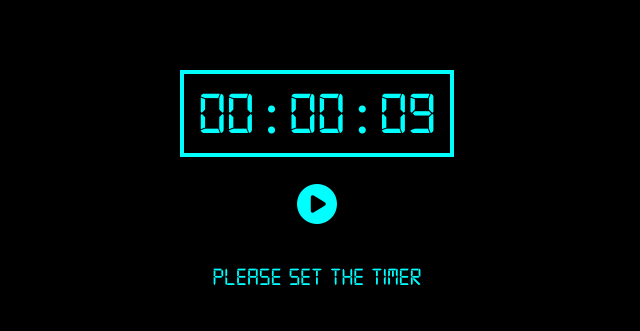
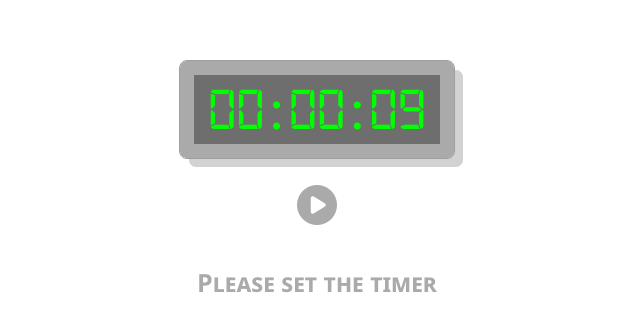
Before and after one commit to divyanshusgit/Timer, a plain HTML site: page index.html in a window 1280 px wide. Shown: the part 183-514 px from the top of the page, without its empty margins (323-963 px from the left). Drawn offline with Linux system fonts and the light colour scheme.

Commit message:
updating stylesheet

```diff
--- a/style.css
+++ b/style.css
@@ -3,85 +3,46 @@
     src: url(Digital.ttf);
 }
 
-body{
-    background-color: black;
-    color: white;
-}
-
 #main-container{
-    /* border: 2px solid white; */
-    /* background-color: initial; */
-    /* color: initial; */
-
-    /* font-size: initial; */
-
     margin: auto;
-    /* padding: initial; */
-
     display: flex;
     justify-content: center;
     align-items: center;
-
     width: 95vw;
     height: 90vh;
 }
 
 #sub-container{
-    /* border: 2px solid white; */
-    /* background-color: initial; */
-    /* color: initial; */
-
-    /* font-size: initial; */
-
-    /* margin: initial; */
     padding: 10px;
-
     display: flex;
     justify-content: center;
     flex-direction: column;
     align-items: center;
-
-    /* width: initial; */
-    /* height: initial; */
-
     opacity: 0;
     transition: 2s opacity;
 }
 
 #inputBox{
-    border: 4px solid aqua;
-    /* background-color: initial; */
-    color: aqua;
-
+    border-radius: 7px;
+    border: 14px solid rgb(170, 170, 170);
+    background-color: rgb(110, 110, 110);
+    color: rgb(0, 255, 0);
+    box-shadow: 9px 9px rgb(210, 210, 210);
+    outline: 1px solid rgb(160, 160, 160);
+    outline-offset: 0px;
     font-size: 60px;
-
-    /* margin: initial; */
-    padding: 5px;
-
-    /* display: initial; */
-
-    /* width: initial; */
-    /* height: initial; */
+    padding: 0px 10px;
 }
 
 .inputs{
     border: none;
-    background-color: black;
-    color: aqua;
-
+    background-color: rgb(110, 110, 110);
+    color: rgb(0, 255, 0);
     font-size: 60px;
     font-family: digi ;
-
-    margin: 0px 5px;
-    /* padding: initial; */
-
-    /* display: initial; */
-
+    margin: 0px 0px;
     width: 60px;
-    /* height: initial; */
-
     text-align: center;
-
 }
 
 .inputs:focus{
@@ -89,27 +50,16 @@ body{
 }
 
 #buttonBox{
-    /* border: 2px solid aqua; */
     margin: 20px 0px ;
 }
 
 .buttons{
     border: none;
-    background-color: black ;
-    color: aqua;
-
+    background-color: transparent ;
+    color: rgb(170, 170, 170);
     font-size: 40px;
-
     margin: 5px;
-    /* padding: initial; */
-
-    /* display: initial; */
-
-    /* width: initial; */
-    /* height: initial; */
-
     text-align: center;
-    /* font-family: inherit; */
 }
 
 #pause{
@@ -125,21 +75,13 @@ body{
 }
 
 #instructions{
-    /* border: 2px solid aqua; */
-    /* background-color: initial; */
-    color: aqua;
-
+    color: rgb(170, 170, 170);
     font-size: 25px;
-    font-family: digi;
-
+    font-family: 'Segoe UI', Tahoma, Geneva, Verdana, sans-serif;
+    font-variant: small-caps;
+    font-weight: 700;
     margin: 10px 0px;
-    /* padding: initial; */
-
-    /* display: initial; */
-
-    /* width: initial; */
-    /* height: initial; */
-
+    text-align: center;
     opacity: 0;
     transition: 0.5s opacity;
 }
@@ -154,6 +96,7 @@ input::-webkit-inner-spin-button {
     #inputBox{
         border-width: 3px;
         font-size: 40px;
+        box-shadow: 6px 6px rgb(210, 210, 210);
     }
     .inputs{
         font-size: 40px;
@@ -178,6 +121,7 @@ input::-webkit-inner-spin-button {
     #inputBox{
         font-size: 30px;
         border-width: 2px;
+        box-shadow: 5px 5px rgb(210, 210, 210);
     }
     .inputs{
         font-size: 30px;
```
